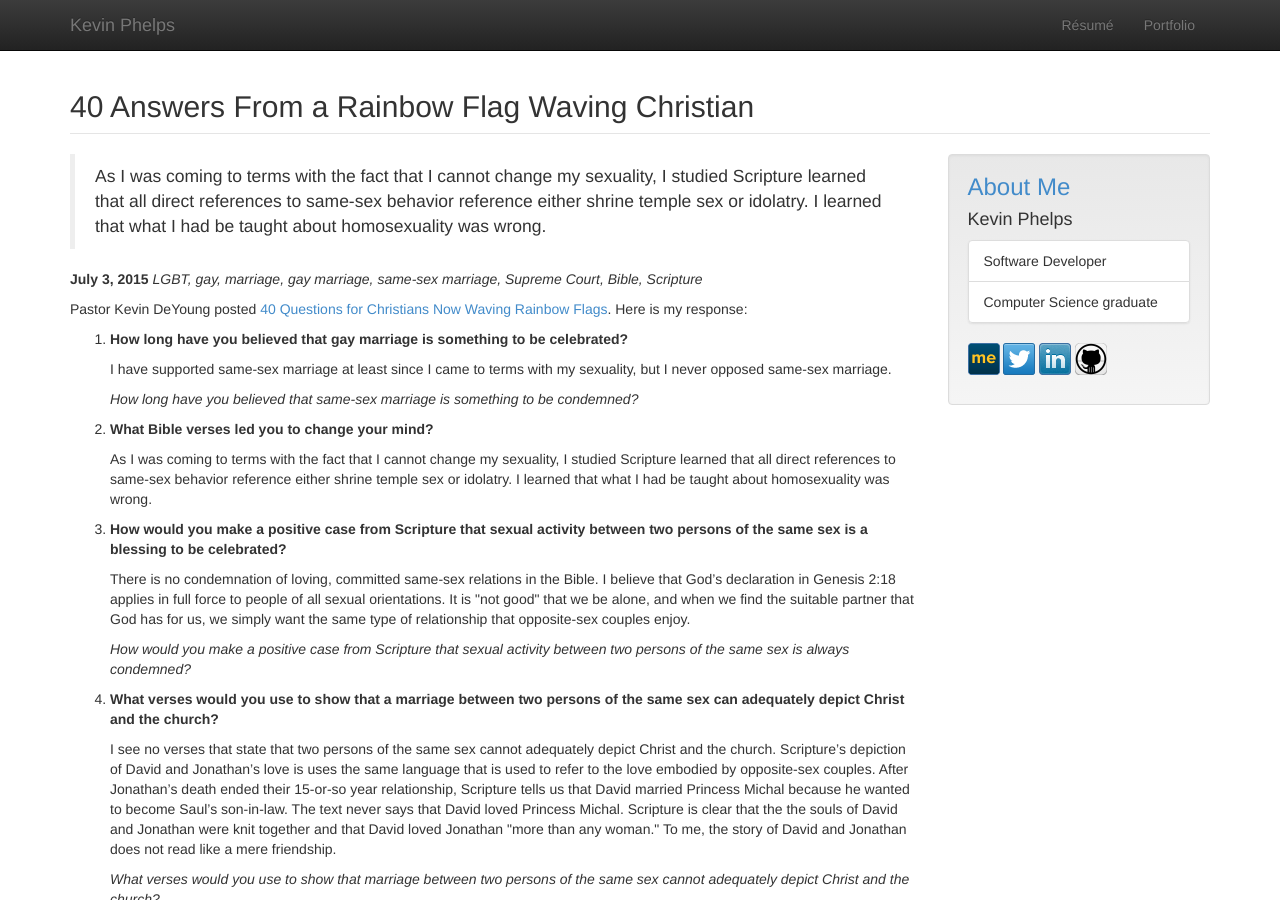
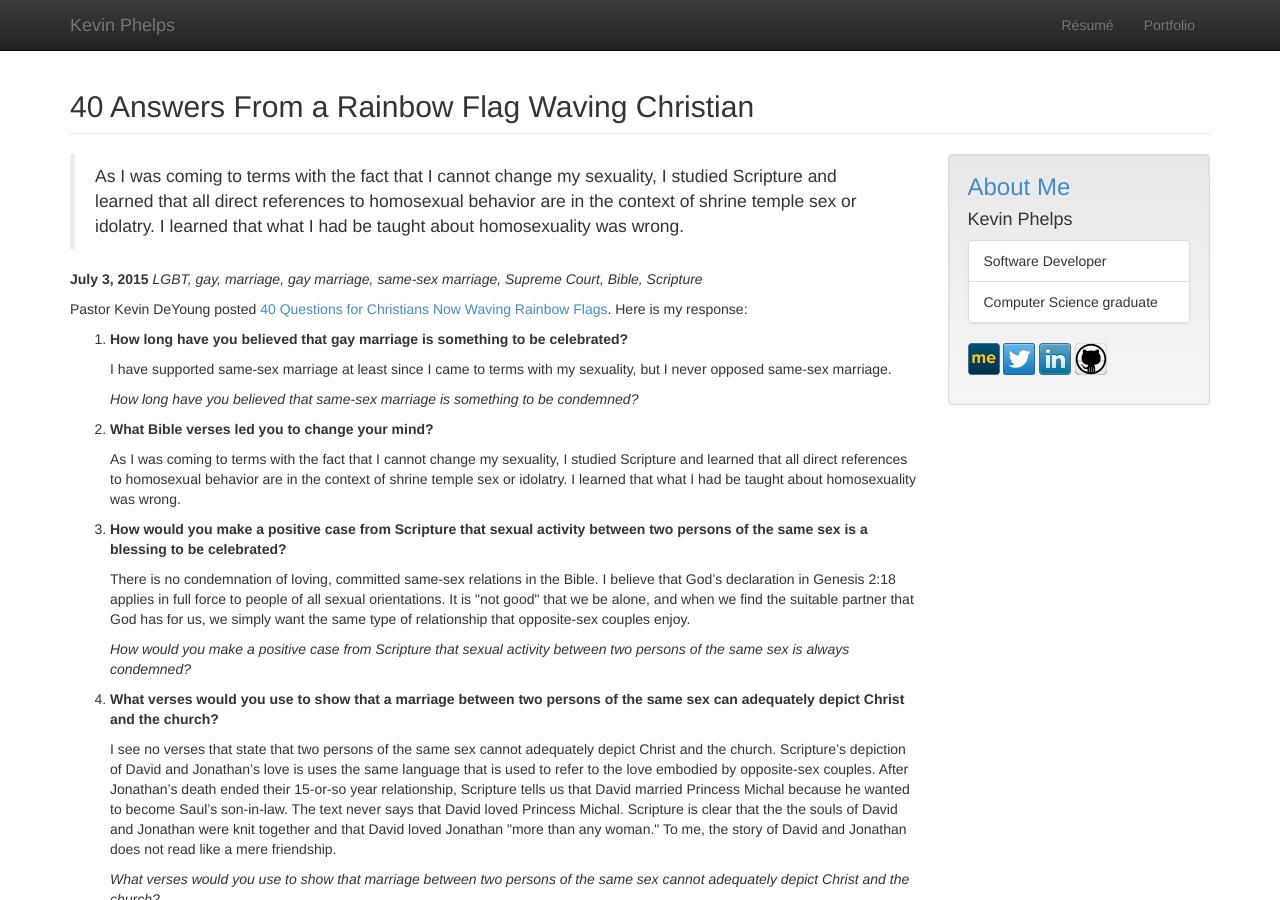
Before and after one commit to kevinphelps/kevinphelps.me, a Jekyll site: the page built from _posts/2015-07-03-40-answers-from-a-rainbow-flag-waving-christian.html, in a window 1280 px wide and 900 px high. Built offline with Jekyll 4.4.1, drawn with Linux system fonts in a browser that asks for light colours; Markdown is read by kramdown in place of the engine named in the settings; comment, search, counter and statistics services are not loaded.

Commit message:
edit: typos are rewording

```diff
--- a/_posts/2015-07-03-40-answers-from-a-rainbow-flag-waving-christian.html
+++ b/_posts/2015-07-03-40-answers-from-a-rainbow-flag-waving-christian.html
@@ -1,7 +1,7 @@
 ---
 layout: post
 title: 40 Answers From a Rainbow Flag Waving Christian
-description: As I was coming to terms with the fact that I cannot change my sexuality, I studied Scripture learned that all direct references to same-sex behavior reference either shrine temple sex or idolatry. I learned that what I had be taught about homosexuality was wrong.
+description: As I was coming to terms with the fact that I cannot change my sexuality, I studied Scripture and learned that all direct references to homosexual behavior are in the context of shrine temple sex or idolatry. I learned that what I had be taught about homosexuality was wrong.
 keywords: LGBT, gay, marriage, gay marriage, same-sex marriage, Supreme Court, Bible, Scripture
 image: /images/posts/pride-flag.jpg
 ---
@@ -33,9 +33,9 @@ image: /images/posts/pride-flag.jpg
     </p>
     <p>
       As I was coming to terms with the fact that I cannot change my sexuality,
-      I studied Scripture learned that all direct references to same-sex
-      behavior reference either shrine temple sex or idolatry. I learned that
-      what I had be taught about homosexuality was wrong.
+      I studied Scripture and learned that all direct references to homosexual
+      behavior are in the context of shrine temple sex or idolatry. I learned
+      that what I had be taught about homosexuality was wrong.
     </p>
   </li>
   <li>
```
